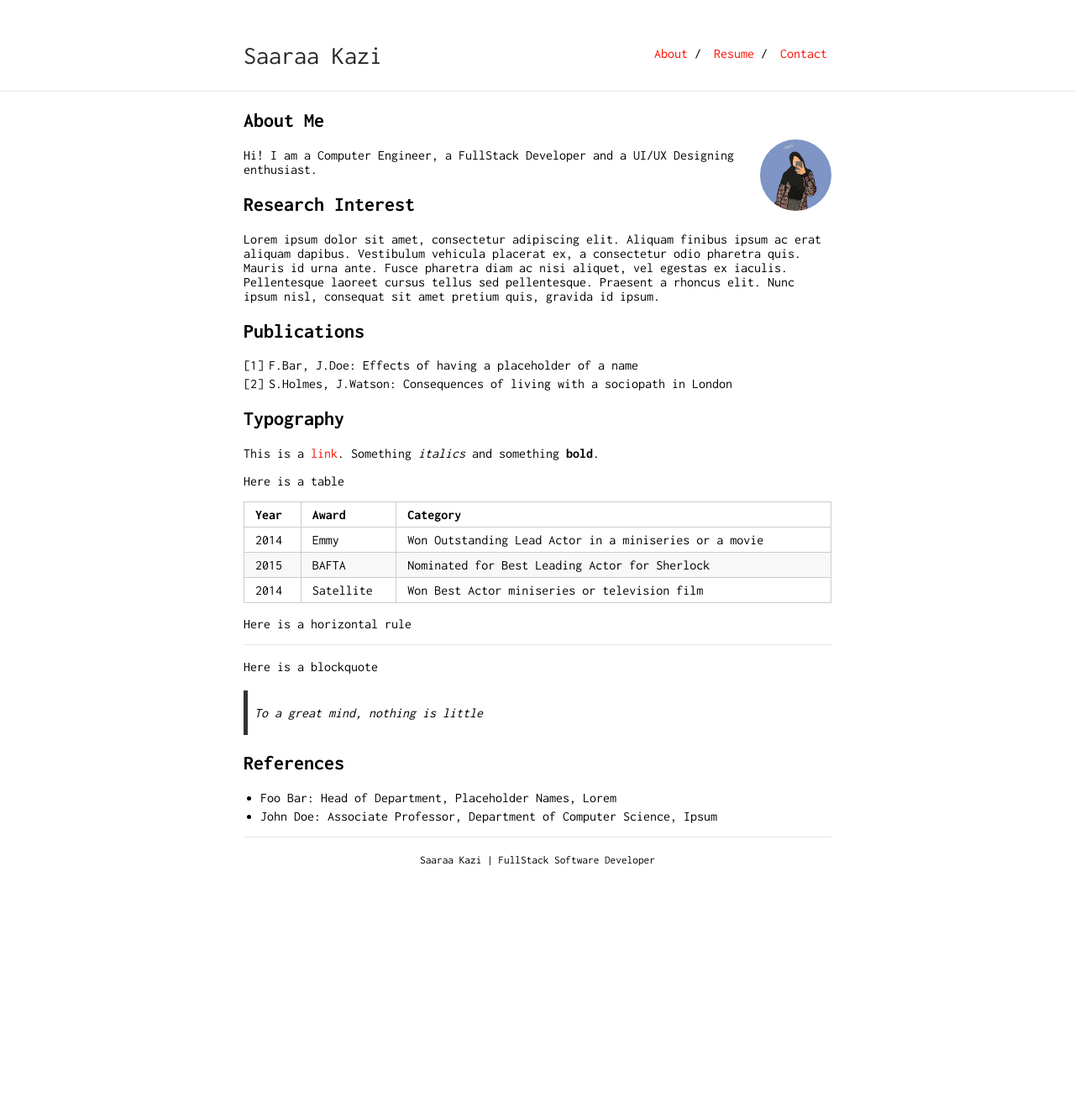
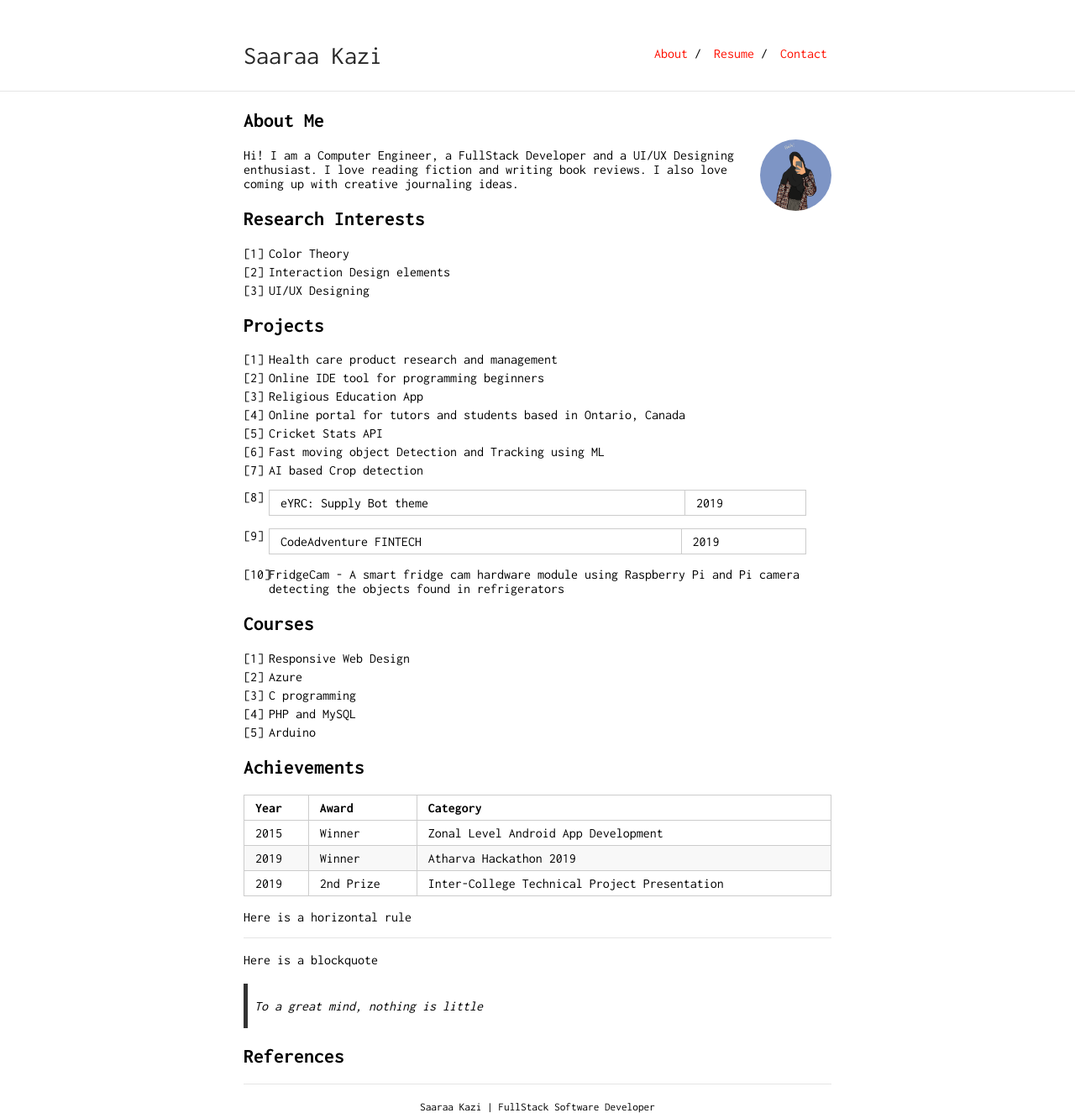
Before and after one commit to Saphiraa/DeveloperPortfolio, a Jekyll site: the page built from index.md, in a window 1280 px wide. Shown: the whole page at 84% size. Built offline with Jekyll 4.4.1, drawn with Linux system fonts in a browser that asks for light colours; our own code applies the rules of GitHub Pages for plain Markdown files; before the commit the page ends 1031 px from its top, so only the background shows below that.

Commit message:
updating the About Me section

```diff
--- a/index.md
+++ b/index.md
@@ -6,29 +6,44 @@ layout: default
 
 <img class="profile-picture" src="IMG_0034.PNG">
 
-Hi! I am a Computer Engineer, a FullStack Developer and a UI/UX Designing enthusiast.
+Hi! I am a Computer Engineer, a FullStack Developer and a UI/UX Designing enthusiast. I love reading fiction and writing book reviews. I also love coming up with creative journaling ideas.
 
 
-## Research Interest
+## Research Interests
 
-Lorem ipsum dolor sit amet, consectetur adipiscing elit. Aliquam finibus ipsum ac erat aliquam dapibus. Vestibulum vehicula placerat ex, a consectetur odio pharetra quis. Mauris id urna ante. Fusce pharetra diam ac nisi aliquet, vel egestas ex iaculis. Pellentesque laoreet cursus tellus sed pellentesque. Praesent a rhoncus elit. Nunc ipsum nisl, consequat sit amet pretium quis, gravida id ipsum.
+1. Color Theory
+2. Interaction Design elements
+3. UI/UX Designing
 
-## Publications
 
-1. F.Bar, J.Doe: Effects of having a placeholder of a name
-2. S.Holmes, J.Watson: Consequences of living with a sociopath in London
+## Projects
 
-## Typography
+1. Health care product research and management
+2. Online IDE tool for programming beginners
+3. Religious Education App
+4. Online portal for tutors and students based in Ontario, Canada
+5. Cricket Stats API
+5. Fast moving object Detection and Tracking using ML
+6. AI based Crop detection
+7. eYRC: Supply Bot theme | 2019
+8. CodeAdventure FINTECH | 2019
+9. FridgeCam - A smart fridge cam hardware module using Raspberry Pi and Pi camera detecting the objects found in refrigerators
 
-This is a [link](http://google.com). Something *italics* and something **bold**.
+## Courses
 
-Here is a table
+1. Responsive Web Design
+2. Azure
+3. C programming
+4. PHP and MySQL
+5. Arduino
 
-Year | Award | Category
------|-------|--------
-2014 | Emmy  | Won Outstanding Lead Actor in a miniseries or a movie
-2015 | BAFTA | Nominated for Best Leading Actor for Sherlock
-2014 | Satellite | Won Best Actor miniseries or television film
+## Achievements
+
+Year  | Award  | Category
+----- | ------ | --------
+2015  | Winner | Zonal Level Android App Development
+2019  | Winner | Atharva Hackathon 2019
+2019  | 2nd Prize | Inter-College Technical Project Presentation
 
 Here is a horizontal rule
 
@@ -39,6 +54,3 @@ Here is a blockquote
 > To a great mind, nothing is little
 
 ## References
-
-* Foo Bar: Head of Department, Placeholder Names, Lorem
-* John Doe: Associate Professor, Department of Computer Science, Ipsum
```
